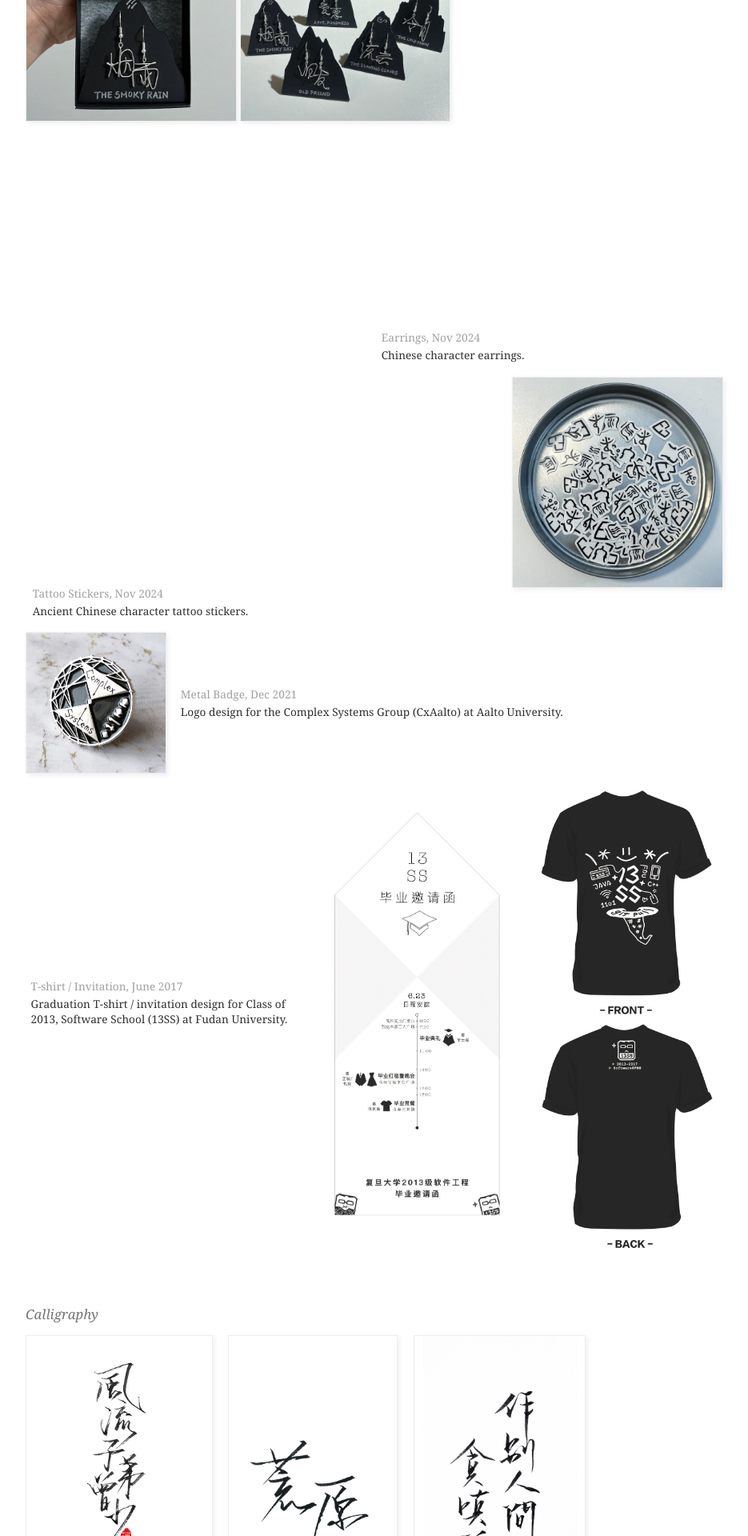
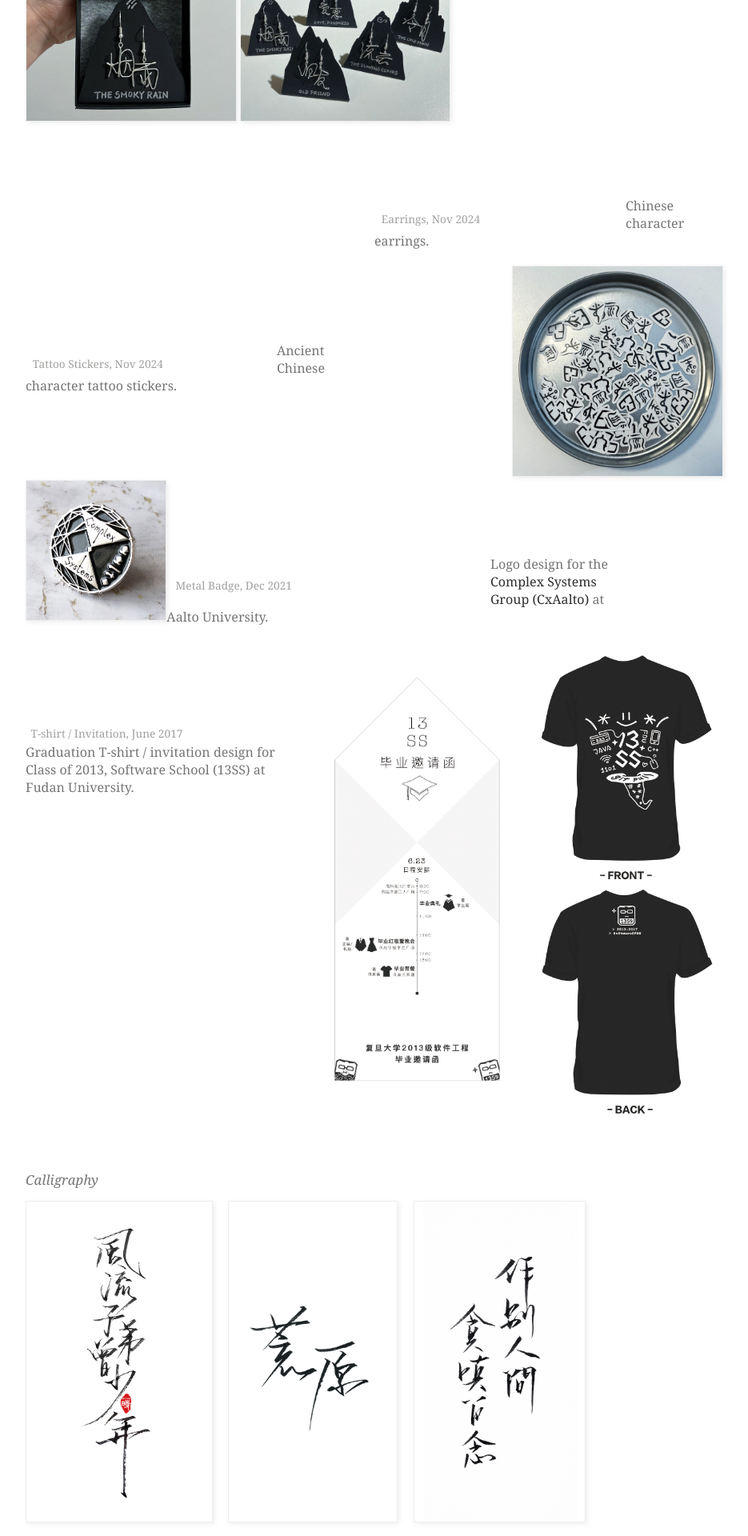
Before and after one commit to yanxxia/yanxxia.github.io, a Jekyll site: the page built from gallery.html, in a window 1280 px wide. Shown: the part 768-2688 px from the top of the page at 80% size, without its empty margins (172-1107 px from the left). Built offline with Jekyll 4.4.1, drawn with Linux system fonts in a browser that asks for light colours.

Commit message:
Update gallery page

```diff
--- a/_sass/main.scss
+++ b/_sass/main.scss
@@ -345,38 +345,27 @@
   margin-left: 2%;
 }
 
+.design-description-div {
+  margin-top: 9%;
+  display: inline-block;
+}
+
 .design-description-div.earrings {
   width: 50%;
   float: right;
-  margin-top: 26%;
 }
 
 .design-description-div.tt {
   width: 50%;
   float: left;
-  margin-top: 26%;
 }
 
 .design-description-div.ss {
   width: 38%;
   float: left;
-  margin-top: 26%;
 }
 
 .design-time.ss {
-  width: 100%;
-}
-
-.design-description {
-  width: 70%;
-  float: left;
-  font-size: 85%;
-  color: $dark-color;
-  margin-left: 2%;
-  margin-top: 0px;
-}
-
-.design-description.ss {
   width: 100%;
 }
 
--- a/gallery.html
+++ b/gallery.html
@@ -98,8 +98,10 @@
     </div>
     <div class="design-div">
       <img class="design cxaalto" src="assets/images/design/cxaalto_badge.jpg" />
-      <p class="design-time">Metal Badge, Dec 2021</p>
-      <p class="design-description">Logo design for the <a href="http://complex.cs.aalto.fi/" class="dark">Complex Systems Group (CxAalto)</a> at Aalto University.</p>
+      <div class="design-description-div cxaalto">
+        <p class="design-time">Metal Badge, Dec 2021</p>
+        <p class="design-description">Logo design for the <a href="http://complex.cs.aalto.fi/" class="dark">Complex Systems Group (CxAalto)</a> at Aalto University.</p>
+      </div>
     </div>
     <div class="design-div last">
       <div class="design-description-div ss">
```
